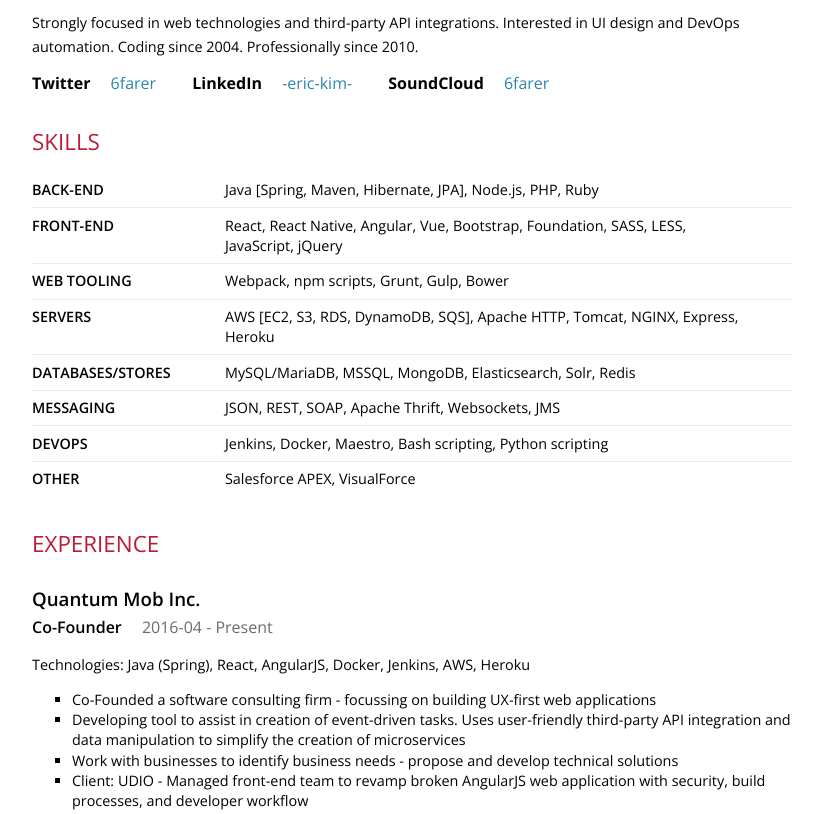
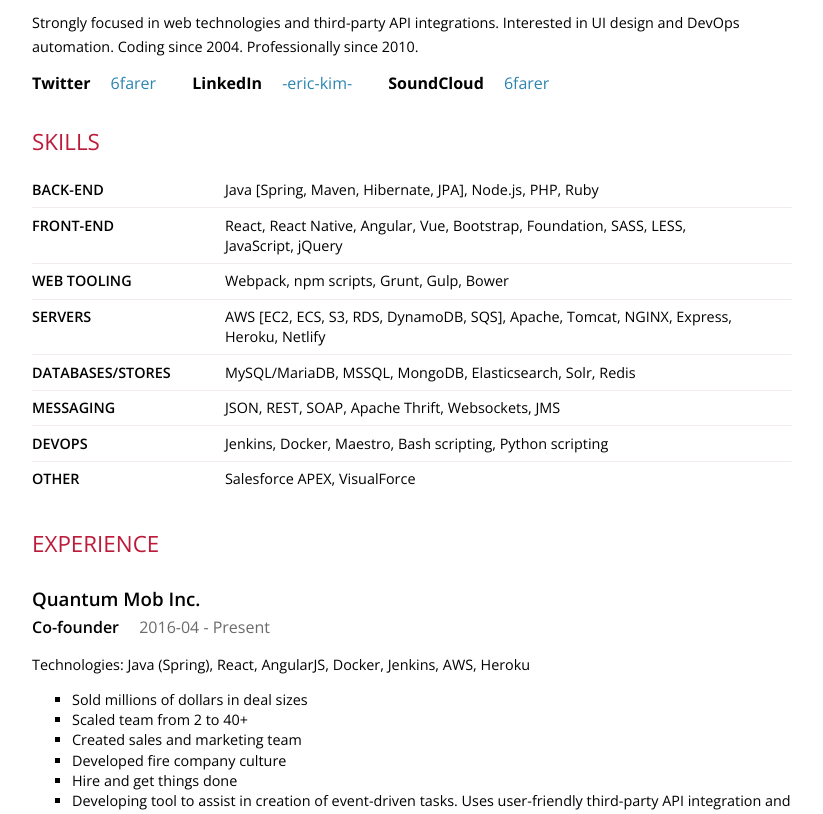
Before and after one commit to 6farer/6farer.com, a website: page resume.html in a window 1280 px wide. Shown: the part 112-926 px from the top of the page, without its empty margins (8-831 px from the left). Drawn offline with nearby package versions, Linux system fonts and the light colour scheme.

Commit message:
Minor updates

```diff
--- a/resume/resume.json
+++ b/resume/resume.json
@@ -66,12 +66,13 @@
     "name": "Servers",
     "level": "",
     "keywords": [
-      "AWS [EC2, S3, RDS, DynamoDB, SQS]",
-      "Apache HTTP",
+      "AWS [EC2, ECS, S3, RDS, DynamoDB, SQS]",
+      "Apache",
       "Tomcat",
       "NGINX",
       "Express",
-      "Heroku"
+      "Heroku",
+      "Netlify"
     ]
   },{
     "name": "Databases/Stores",
@@ -115,13 +116,17 @@
   }],
   "work": [{
     "company": "Quantum Mob Inc.",
-    "position": "Co-Founder",
+    "position": "Co-founder",
     "website": "http://qmo.io",
     "startDate": "2016-04",
     "endDate": "",
     "summary": "Technologies: Java (Spring), React, AngularJS, Docker, Jenkins, AWS, Heroku",
     "highlights": [
-      "Co-Founded a software consulting firm - focussing on building UX-first web applications",
+      "Sold millions of dollars in deal sizes",
+      "Scaled team from 2 to 40+",
+      "Created sales and marketing team",
+      "Developed fire company culture",
+      "Hire and get things done",
       "Developing tool to assist in creation of event-driven tasks. Uses user-friendly third-party API integration and data manipulation to simplify the creation of microservices",
       "Work with businesses to identify business needs - propose and develop technical solutions",
       "Client: UDIO - Managed front-end team to revamp broken AngularJS web application with security, build processes, and developer workflow",
```
Also changed, not shown: index.html (+4 -4 lines).
